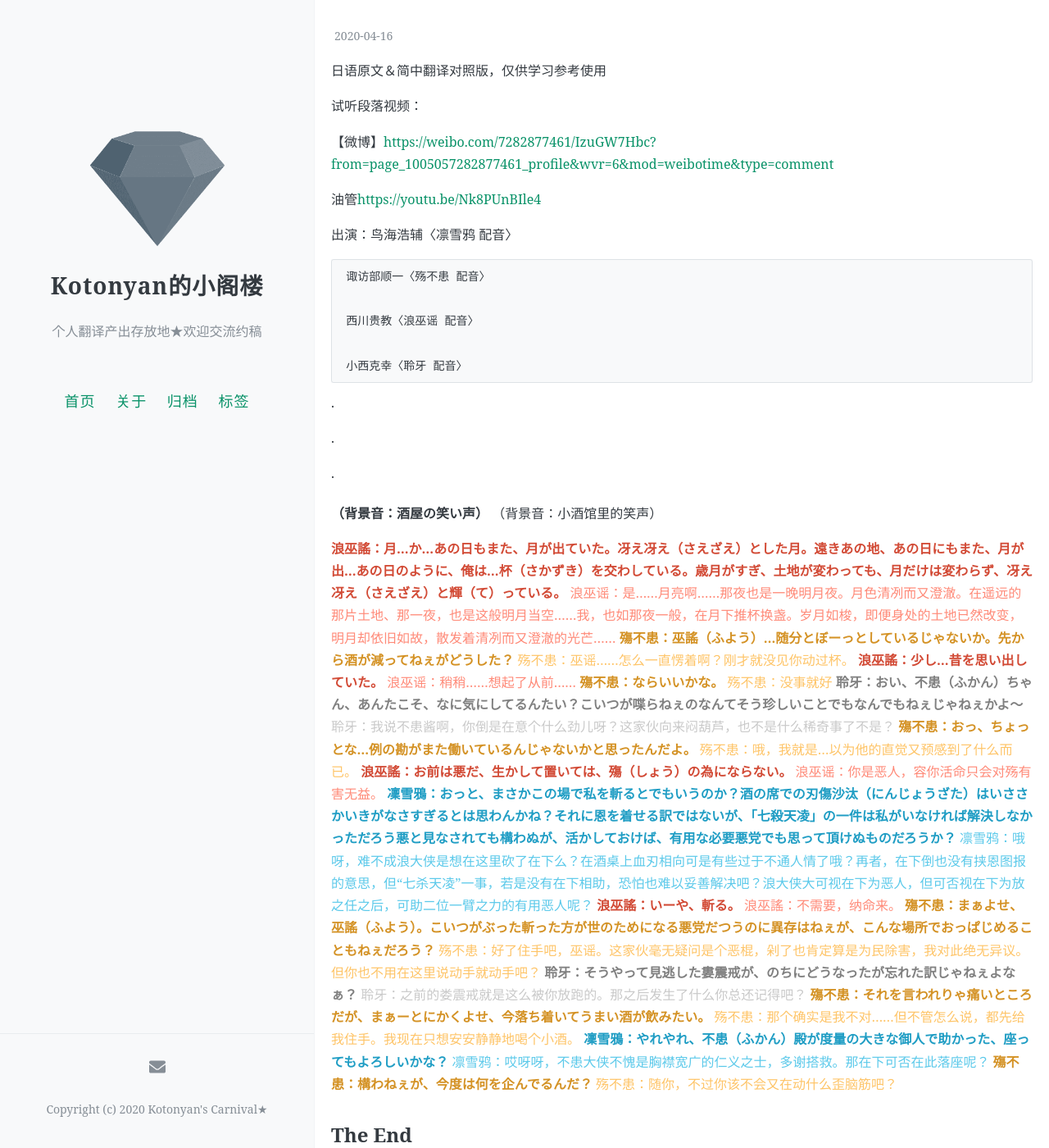
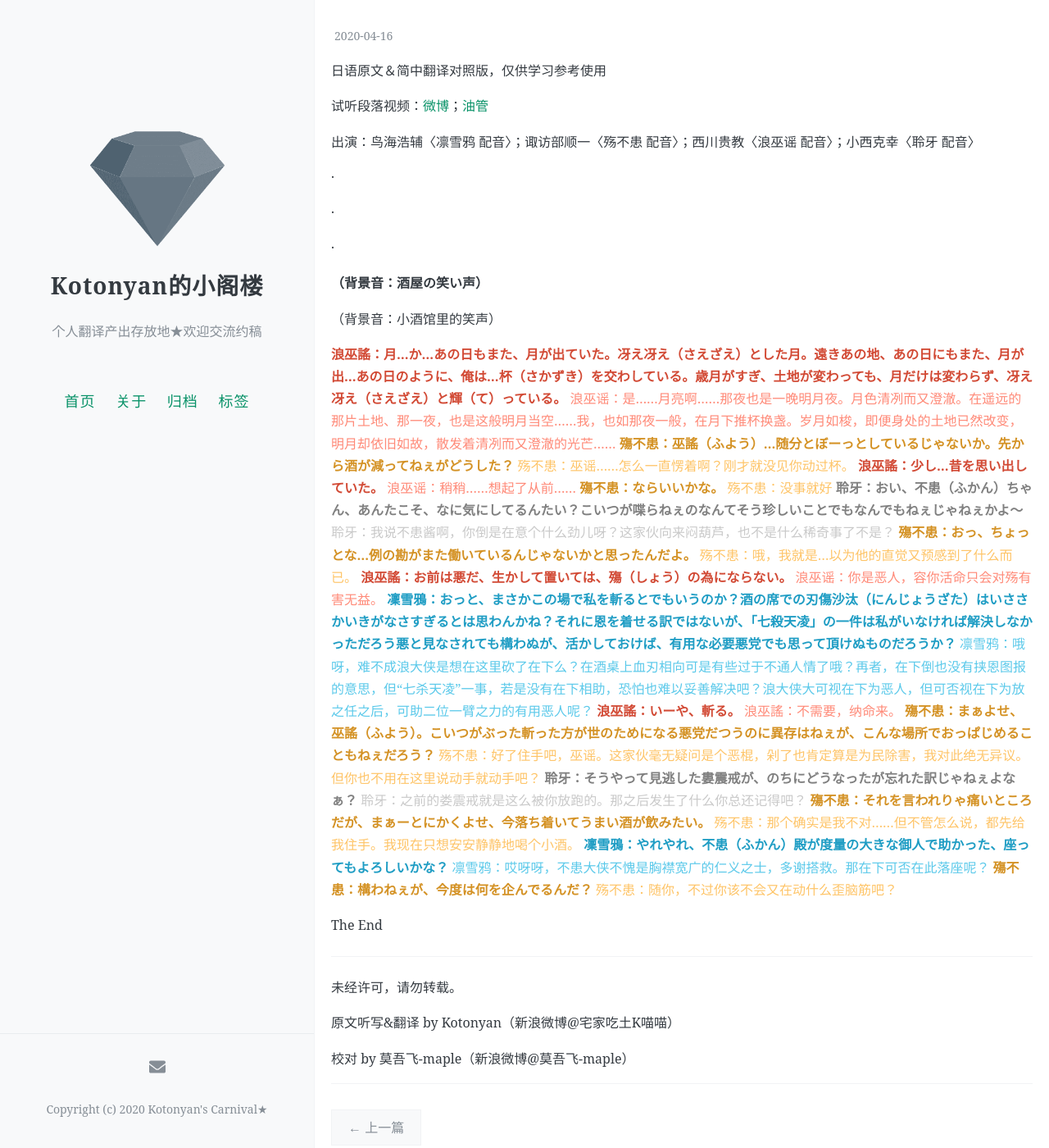
Before and after one commit to kotonyan/loft, a Jekyll site: the page built from _posts/2020-03-21-Translation-TBF-Movie-2-Special-drama-CD-audition-video.md, in a window 1280 px wide and 1400 px high. Shown: the whole window at 82% size. Built offline with Jekyll 4.4.1, drawn with Linux system fonts in a browser that asks for light colours; our own code applies the rules of GitHub Pages for plain Markdown files; comment, search, counter and statistics services are not loaded; part of the change alters nothing that is shown; some of the changed text lies outside the part shown.

Commit message:
Update 2020-03-21-Translation-TBF-Movie-2-Special-drama-CD-audition-video.md

```diff
--- a/_posts/2020-03-21-Translation-TBF-Movie-2-Special-drama-CD-audition-video.md
+++ b/_posts/2020-03-21-Translation-TBF-Movie-2-Special-drama-CD-audition-video.md
@@ -8,19 +8,9 @@ comments: true
 ---
 日语原文＆简中翻译对照版，仅供学习参考使用
 
-试听段落视频：
+试听段落视频：[微博](https://weibo.com/7282877461/IzuGW7Hbc?from=page_1005057282877461_profile&amp;wvr=6&amp;mod=weibotime&amp;type=comment)；[油管](https://youtu.be/Nk8PUnBIle4)
 
-【微博】[https://weibo.com/7282877461/IzuGW7Hbc?from=page_1005057282877461_profile&amp;wvr=6&amp;mod=weibotime&amp;type=comment](https://weibo.com/7282877461/IzuGW7Hbc?from=page_1005057282877461_profile&amp;wvr=6&amp;mod=weibotime&amp;type=comment)
-
-油管[https://youtu.be/Nk8PUnBIle4](https://youtu.be/Nk8PUnBIle4)
-
-出演：鸟海浩辅〈凛雪鸦 配音〉
-
-     诹访部顺一〈殇不患 配音〉
-
-     西川贵教〈浪巫谣 配音〉
-
-     小西克幸〈聆牙 配音〉
+出演：鸟海浩辅〈凛雪鸦 配音〉；诹访部顺一〈殇不患 配音〉；西川贵教〈浪巫谣 配音〉；小西克幸〈聆牙 配音〉
 
 ·
 
@@ -29,9 +19,14 @@ comments: true
 ·
 
 <b>（背景音：酒屋の笑い声）</b>
+
 （背景音：小酒馆里的笑声）
+
+
 <font color="#d24a35"><b>浪巫謠：月…か…あの日もまた、月が出ていた。冴え冴え（さえざえ）とした月。遠きあの地、あの日にもまた、月が出…あの日のように、俺は…杯（さかずき）を交わしている。歳月がすぎ、土地が変わっても、月だけは変わらず、冴え冴え（さえざえ）と輝（て）っている。</b></font>
+
 <font color="#ff8a78">浪巫谣：是……月亮啊……那夜也是一晚明月夜。月色清冽而又澄澈。在遥远的那片土地、那一夜，也是这般明月当空……我，也如那夜一般，在月下推杯换盏。岁月如梭，即便身处的土地已然改变，明月却依旧如故，散发着清冽而又澄澈的光芒……</font>
+
 
 <font color="#d49225"><b>殤不患：巫謠（ふよう）…随分とぼーっとしているじゃないか。先から酒が減ってねぇがどうした？</b></font>
 <font color="#fec467">殇不患：巫谣……怎么一直愣着啊？刚才就没见你动过杯。</font>
@@ -73,7 +68,11 @@ comments: true
 <font color="#fec467">殇不患：随你，不过你该不会又在动什么歪脑筋吧？</font>
 
 The End
-----
+
+---
+
 未经许可，请勿转载。
+
 原文听写&翻译 by Kotonyan（新浪微博@宅家吃土K喵喵）
+
 校对 by 莫吾飞-maple（新浪微博@莫吾飞-maple）
```
